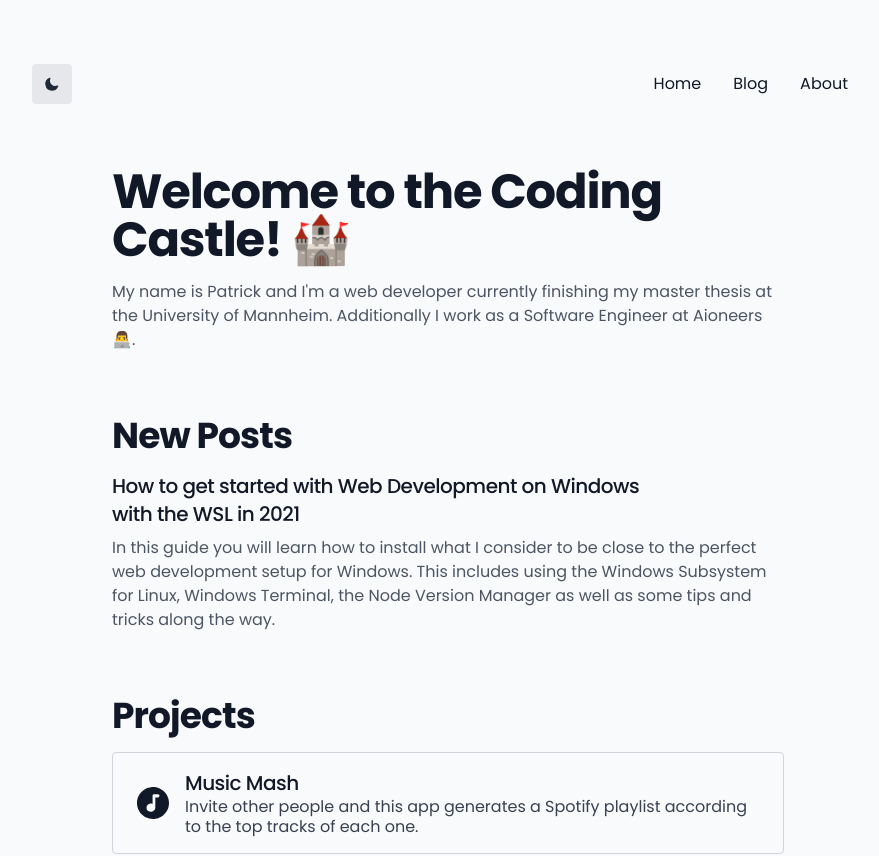
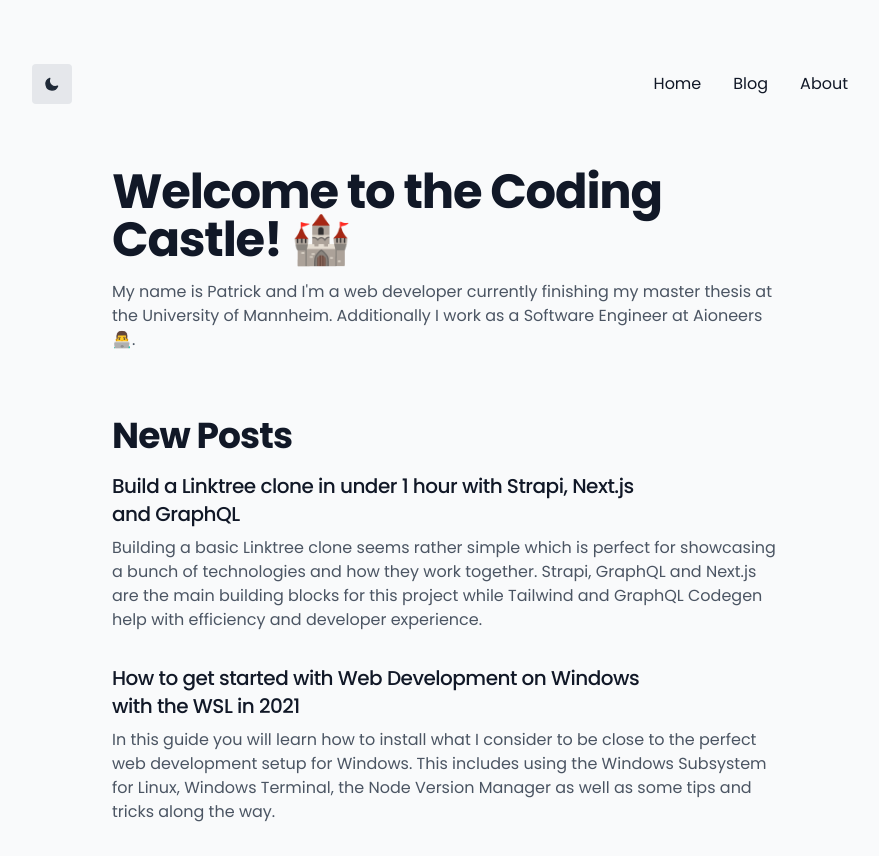
Before and after one commit to 22940dev/abc-port-goeler, a Next.js app: page / in a window 1280 px wide. Shown: the top 856 px of the page, without its empty margins (192-1071 px from the left). Built offline with nearby package versions, Linux system fonts and the light colour scheme; what @tailwindcss/typography would draw is missing.

Commit message:
add blog item to home

```diff
--- a/pages/index.tsx
+++ b/pages/index.tsx
@@ -18,6 +18,11 @@
             <Title variant="h2" className="mb-4">
                 New Posts
             </Title>
+            <BlogListItem
+                title="Build a Linktree clone in under 1 hour with Strapi, Next.js and GraphQL"
+                summary="Building a basic Linktree clone seems rather simple which is perfect for showcasing a bunch of technologies and how they work together. Strapi, GraphQL and Next.js are the main building blocks for this project while Tailwind and GraphQL Codegen help with efficiency and developer experience."
+                slug="linktree-clone"
+            />
             <BlogListItem
                 title="How to get started with Web Development on Windows with the WSL in 2021"
                 summary="In this guide you will learn how to install what I consider to be close to the perfect web development setup for Windows. This includes using the Windows Subsystem for Linux, Windows Terminal, the Node Version Manager as well as some tips and tricks along the way."
```
